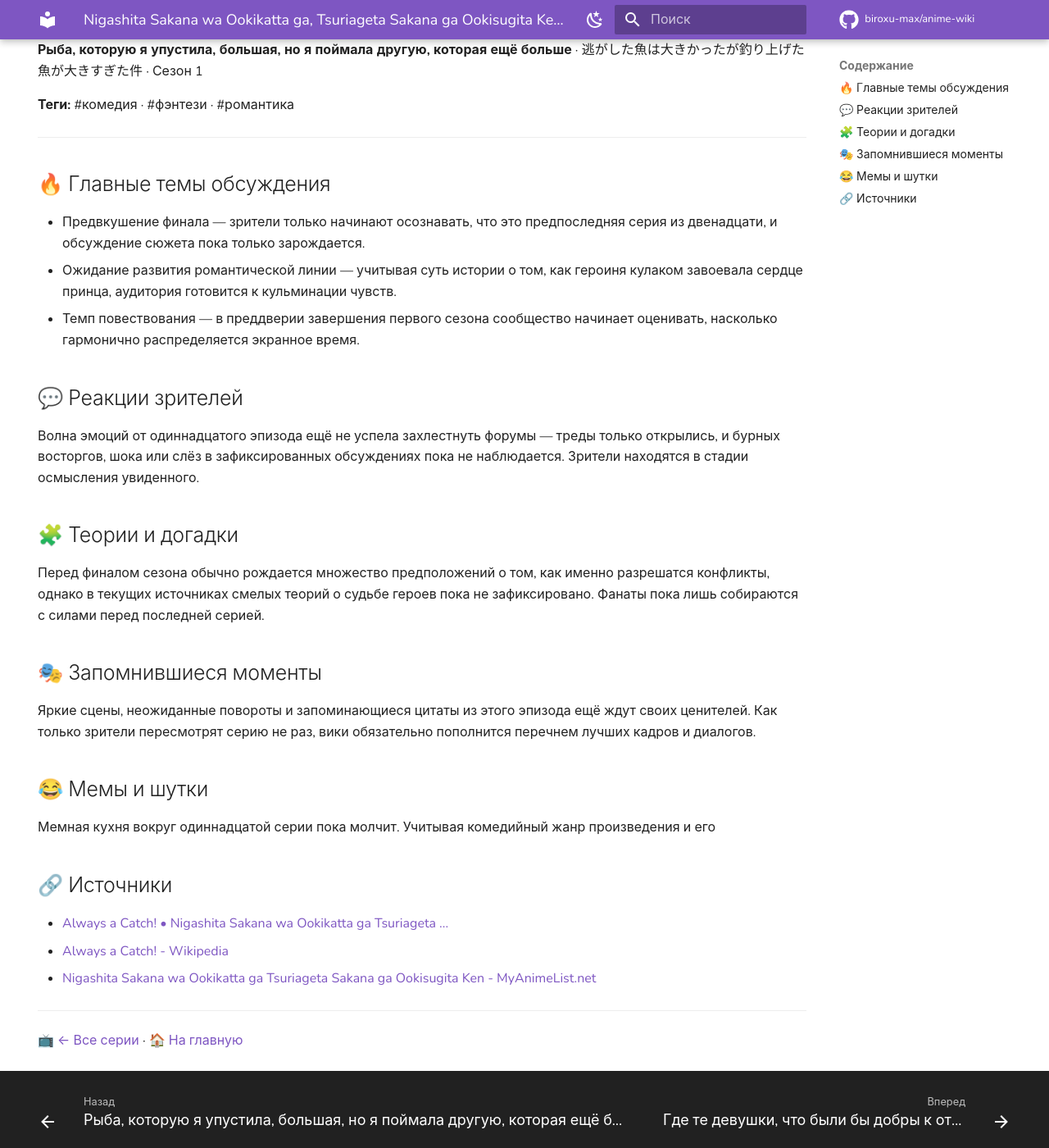
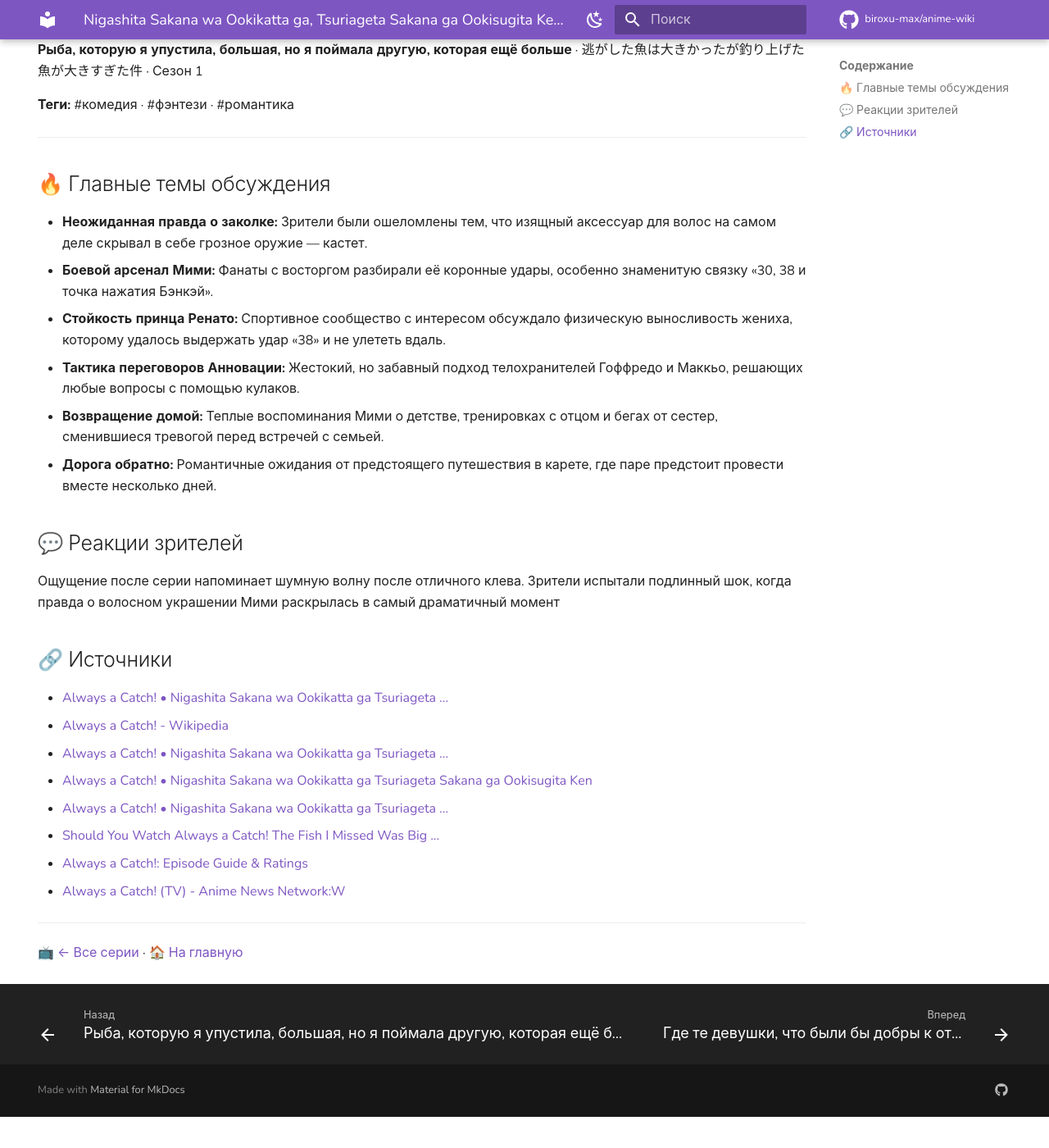
Before and after one commit to biroxu-max/anime-wiki, an MkDocs documentation site: the page built from docs/anime/nigashita-sakana/ep-11.md, in a window 1280 px wide and 1400 px high, scrolled down 304 px. Shown: the whole window at 82% size. Built offline with MkDocs 1.6.1 and Material for MkDocs 9.7.7, drawn with Linux system fonts in a browser that asks for light colours; comment, search, counter and statistics services are not loaded; after the commit the page ends 1666 px from its top, so only the background shows below that; grey boxes are pictures that could not be loaded.

Commit message:
chore(wiki): +nigashita-sakana ep11

```diff
--- a/docs/anime/nigashita-sakana/ep-11.md
+++ b/docs/anime/nigashita-sakana/ep-11.md
@@ -18,27 +18,26 @@ hide:
 ---
 
 ## 🔥 Главные темы обсуждения
-- Предвкушение финала — зрители только начинают осознавать, что это предпоследняя серия из двенадцати, и обсуждение сюжета пока только зарождается.
-- Ожидание развития романтической линии — учитывая суть истории о том, как героиня кулаком завоевала сердце принца, аудитория готовится к кульминации чувств.
-- Темп повествования — в преддверии завершения первого сезона сообщество начинает оценивать, насколько гармонично распределяется экранное время.
+- **Неожиданная правда о заколке:** Зрители были ошеломлены тем, что изящный аксессуар для волос на самом деле скрывал в себе грозное оружие — кастет.
+- **Боевой арсенал Мими:** Фанаты с восторгом разбирали её коронные удары, особенно знаменитую связку «30, 38 и точка нажатия Бэнкэй».
+- **Стойкость принца Ренато:** Спортивное сообщество с интересом обсуждало физическую выносливость жениха, которому удалось выдержать удар «38» и не улететь вдаль.
+- **Тактика переговоров Анновации:** Жестокий, но забавный подход телохранителей Гоффредо и Маккьо, решающих любые вопросы с помощью кулаков.
+- **Возвращение домой:** Теплые воспоминания Мими о детстве, тренировках с отцом и бегах от сестер, сменившиеся тревогой перед встречей с семьей.
+- **Дорога обратно:** Романтичные ожидания от предстоящего путешествия в карете, где паре предстоит провести вместе несколько дней.
 
 ## 💬 Реакции зрителей
-Волна эмоций от одиннадцатого эпизода ещё не успела захлестнуть форумы — треды только открылись, и бурных восторгов, шока или слёз в зафиксированных обсуждениях пока не наблюдается. Зрители находятся в стадии осмысления увиденного.
-
-## 🧩 Теории и догадки
-Перед финалом сезона обычно рождается множество предположений о том, как именно разрешатся конфликты, однако в текущих источниках смелых теорий о судьбе героев пока не зафиксировано. Фанаты пока лишь собираются с силами перед последней серией.
-
-## 🎭 Запомнившиеся моменты
-Яркие сцены, неожиданные повороты и запоминающиеся цитаты из этого эпизода ещё ждут своих ценителей. Как только зрители пересмотрят серию не раз, вики обязательно пополнится перечнем лучших кадров и диалогов.
-
-## 😂 Мемы и шутки
-Мемная кухня вокруг одиннадцатой серии пока молчит. Учитывая комедийный жанр произведения и его
+Ощущение после серии напоминает шумную волну после отличного клева. Зрители испытали подлинный шок, когда правда о волосном украшении Мими раскрылась в самый драматичный момент
 
 ## 🔗 Источники
 
 - [Always a Catch! • Nigashita Sakana wa Ookikatta ga Tsuriageta ...](https://www.reddit.com/r/anime/comments/1u8djic/always_a_catch_nigashita_sakana_wa_ookikatta_ga)
 - [Always a Catch! - Wikipedia](https://en.wikipedia.org/wiki/Always_a_Catch!)
-- [Nigashita Sakana wa Ookikatta ga Tsuriageta Sakana ga Ookisugita Ken - MyAnimeList.net](https://myanimelist.net/anime/62893/Nigashita_Sakana_wa_Ookikatta_ga_Tsuriageta_Sakana_ga_Ookisugita_Ken)
+- [Always a Catch! • Nigashita Sakana wa Ookikatta ga Tsuriageta ...](https://www.reddit.com/r/anime/comments/1u25p7s/always_a_catch_nigashita_sakana_wa_ookikatta_ga)
+- [Always a Catch! • Nigashita Sakana wa Ookikatta ga Tsuriageta Sakana ga Ookisugita Ken](https://www.reddit.com/r/anime/comments/1tc372j/always_a_catch_nigashita_sakana_wa_ookikatta_ga)
+- [Always a Catch! • Nigashita Sakana wa Ookikatta ga Tsuriageta ...](https://www.reddit.com/r/anime/comments/1sz2aj0/always_a_catch_nigashita_sakana_wa_ookikatta_ga)
+- [Should You Watch Always a Catch! The Fish I Missed Was Big ...](https://www.youtube.com/watch?v=GRRNiekzAqc)
+- [Always a Catch!: Episode Guide & Ratings](https://www.animeoshi.com/anime/nigashita-sakana-wa-ookikatta-ga-tsuriageta-sakana-ga-ookisugita-ken)
+- [Always a Catch! (TV) - Anime News Network:W](https://www.animenewsnetwork.com/encyclopedia/anime.php?id=37959)
 
 ---
 📺 [← Все серии](index.md) · [🏠 На главную](../../index.md)
```
Also changed, not shown: docs/anime/nigashita-sakana/index.md (+1 -1 lines).
